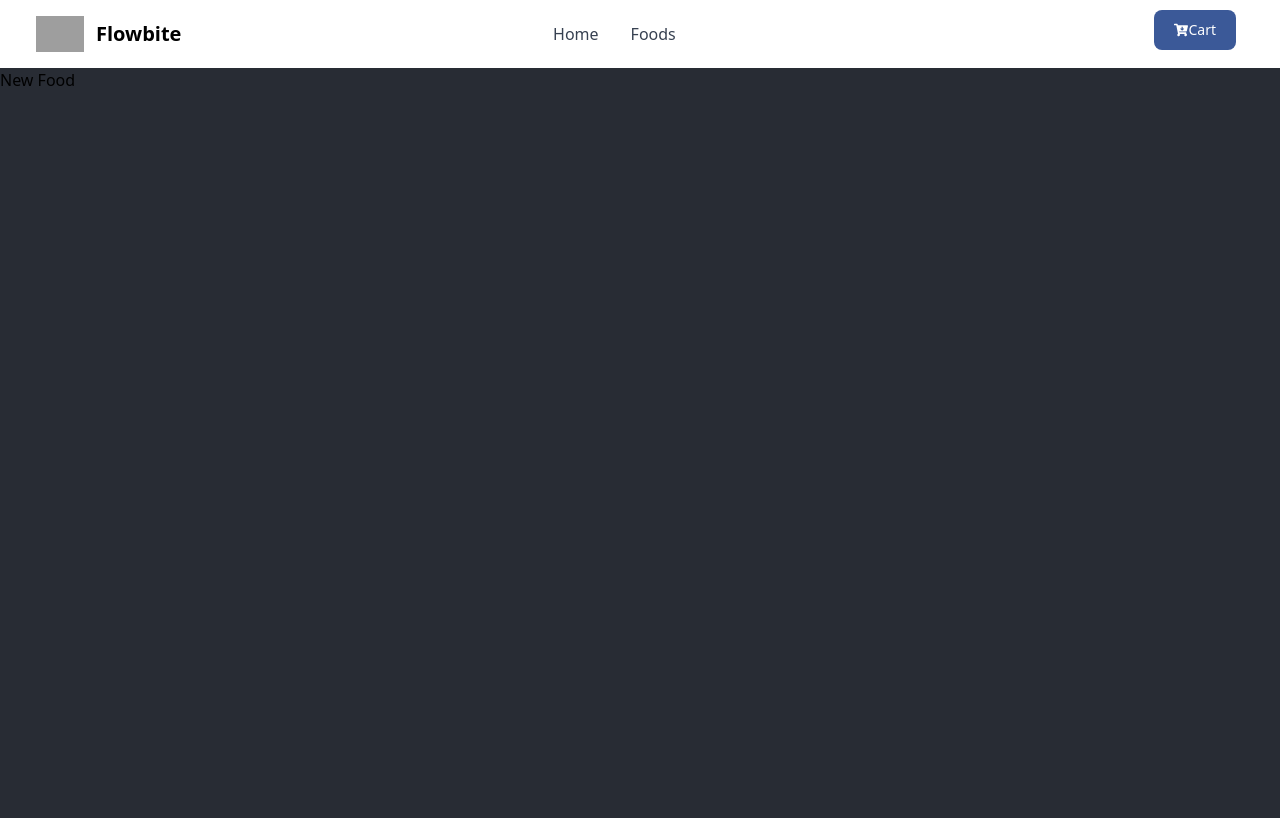
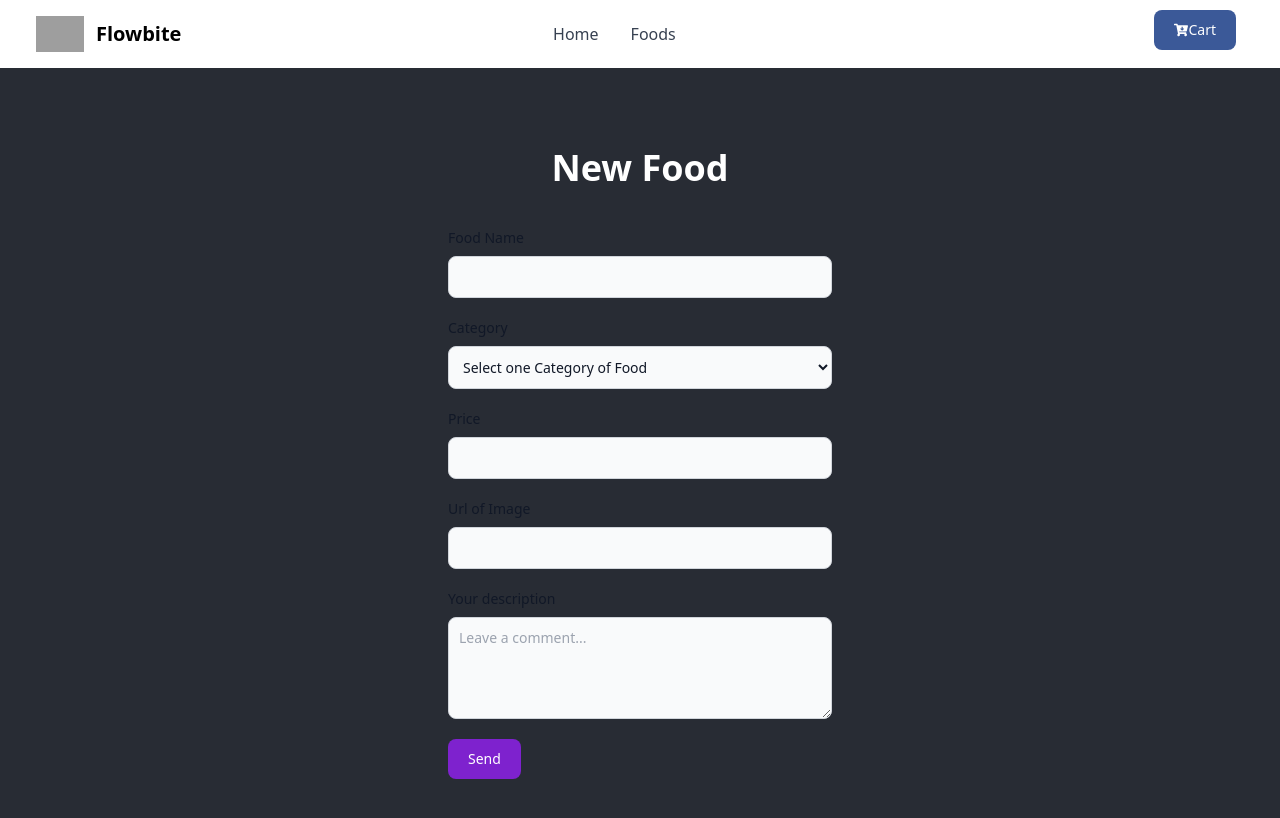
Before and after one commit to Level237/food-app-react, a React (Create React App) app: page /food/new in a window 1280 px wide. Shown: the top 818 px of the page. Built offline with nearby package versions, Linux system fonts and the light colour scheme; grey boxes are pictures that could not be loaded.

Commit message:
add Food:component

```diff
--- /dev/null
+++ b/src/components/addFood.jsx
@@ -0,0 +1,40 @@
+import React, { Fragment } from "react";
+
+const AddFood=()=>{
+
+    return (
+        <>
+        <form className="max-w-sm mx-auto mb-10">
+        <section class="mt-10">
+                <label for="base-input" class="block mb-2 text-sm font-medium text-gray-900 dark:text-white">Food Name</label>
+                <input type="text" id="base-input" class="bg-gray-50 border border-gray-300 text-gray-900 text-sm rounded-lg focus:ring-blue-500 focus:border-blue-500 block w-full p-2.5 dark:bg-gray-700 dark:border-gray-600 dark:placeholder-gray-400 dark:text-white dark:focus:ring-blue-500 dark:focus:border-blue-500"/>
+        </section>
+        <section class="mt-5">
+        <label for="countries" class="block mb-2 text-sm font-medium text-gray-900 dark:text-white">Category</label>
+            <select id="countries" class="bg-gray-50 border border-gray-300 text-gray-900 text-sm rounded-lg focus:ring-blue-500 focus:border-blue-500 block w-full p-2.5 dark:bg-gray-700 dark:border-gray-600 dark:placeholder-gray-400 dark:text-white dark:focus:ring-blue-500 dark:focus:border-blue-500">
+            <option selected>Select one Category of Food</option>
+            <option value="US">American</option>
+            <option value="CA">European</option>
+            <option value="FR">African</option>
+            <option value="DE">Asia</option>
+            </select>
+        </section>
+        <section class="mt-5">
+                <label for="base-input" class="block mb-2 text-sm font-medium text-gray-900 dark:text-white">Price</label>
+                <input type="number" id="base-input" class="bg-gray-50 border border-gray-300 text-gray-900 text-sm rounded-lg focus:ring-blue-500 focus:border-blue-500 block w-full p-2.5 dark:bg-gray-700 dark:border-gray-600 dark:placeholder-gray-400 dark:text-white dark:focus:ring-blue-500 dark:focus:border-blue-500"/>
+        </section>
+        <section class="mt-5">
+                <label for="base-input" class="block mb-2 text-sm font-medium text-gray-900 dark:text-white">Url of Image</label>
+                <input type="url" id="base-input" class="bg-gray-50 border border-gray-300 text-gray-900 text-sm rounded-lg focus:ring-blue-500 focus:border-blue-500 block w-full p-2.5 dark:bg-gray-700 dark:border-gray-600 dark:placeholder-gray-400 dark:text-white dark:focus:ring-blue-500 dark:focus:border-blue-500"/>
+        </section>
+        <section class="mt-5">
+            <label for="message" class="block mb-2 text-sm font-medium text-gray-900 dark:text-white">Your description</label>
+            <textarea id="message" rows="4" class="block p-2.5 w-full text-sm text-gray-900 bg-gray-50 rounded-lg border border-gray-300 focus:ring-blue-500 focus:border-blue-500 dark:bg-gray-700 dark:border-gray-600 dark:placeholder-gray-400 dark:text-white dark:focus:ring-blue-500 dark:focus:border-blue-500" placeholder="Leave a comment..."></textarea>
+        </section>
+        <button type="submit" class="mt-5 focus:outline-none text-white bg-purple-700 hover:bg-purple-800 focus:ring-4 focus:ring-purple-300 font-medium rounded-lg text-sm px-5 py-2.5 mb-2 dark:bg-purple-600 dark:hover:bg-purple-700 dark:focus:ring-purple-900">Send</button>
+        </form>
+        </>
+    )
+}
+
+export default AddFood;
--- a/src/pages/NewFoodPage.jsx
+++ b/src/pages/NewFoodPage.jsx
@@ -1,9 +1,16 @@
+import { Fragment } from "react"
+import AddFood from "../components/addFood"
 
 const NewFoodPage=()=>{
 
     return(
         <>
-        <h1>New Food</h1>
+        <section className="mt-20">
+            <h1 className="text-white text-center text-4xl font-bold">New Food</h1>
+            <Fragment>
+                <AddFood/>
+            </Fragment>
+        </section>
         </>
     )
 }
```
